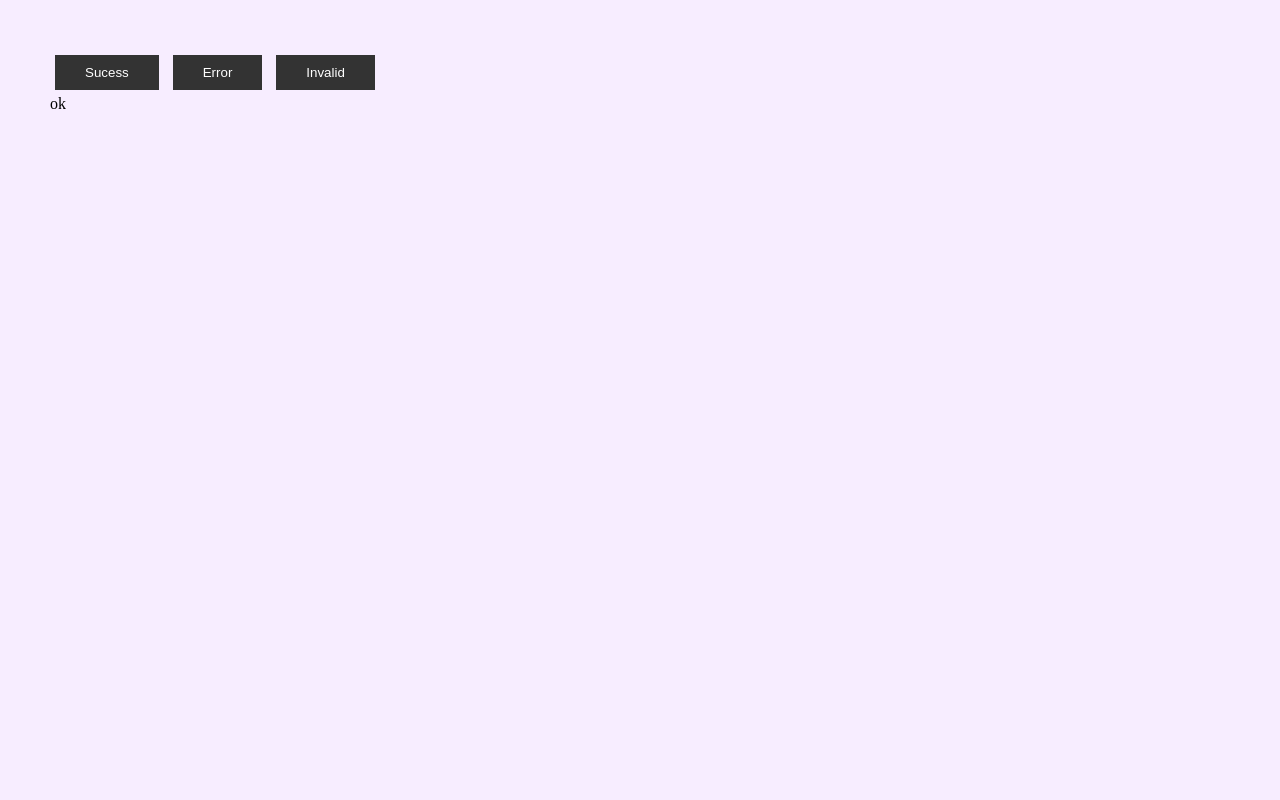
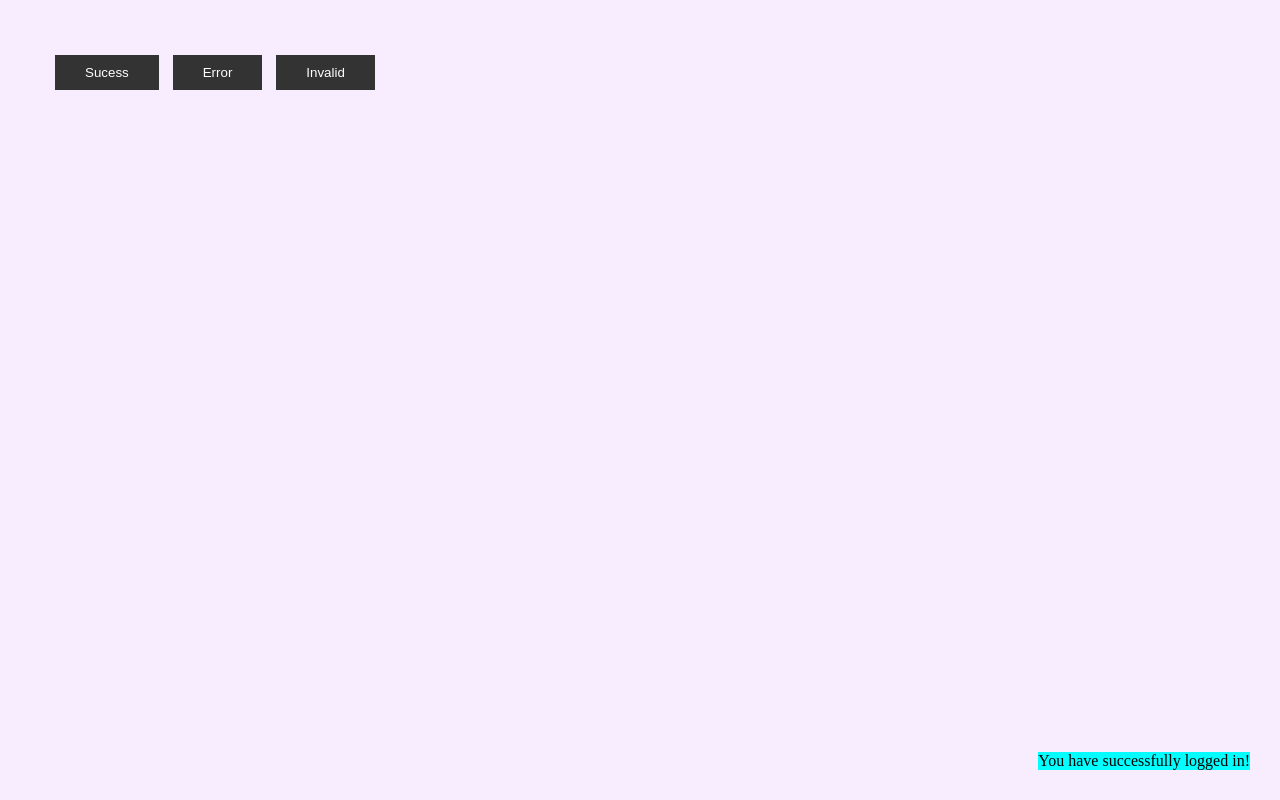
Before and after one commit to ayushptk/Toast-Notification-using-js, a plain HTML site: page index.html in a window 1280 px wide. Both pictures are taken after a click on the button "Sucess". Drawn offline with Linux system fonts and the light colour scheme.

Commit message:
Update Script

```diff
--- a/index.html
+++ b/index.html
@@ -11,9 +11,13 @@
         <button onclick="Showtoast()" >Sucess</button>
         <button onclick="Showtoast()">Error</button>
         <button onclick="Showtoast()">Invalid</button>
+        <!-- <button onclick="ShowImage()" >Show Image</button> -->
         <div id="toastBox">
-            ok
+
         </div>
+        <!-- <div id="imgbox">
+
+        </div> -->
     </div>
 </body>
 <script src="script.js"></script>
--- a/script.js
+++ b/script.js
@@ -1,7 +1,15 @@
  let toastBox = document.getElementById('toastBox');
- function showtoast(){
+ let imgbox = document.getElementById('imgbox');
+ function Showtoast(){
      let toast = document.createElement('div');
      toast.classList.add('toast');
      toast.innerHTML = 'You have successfully logged in!';
+     toastBox.appendChild(toast);
 
  }
+//  function ShowImage(){
+//     let img = document.createElement('img');
+//     img.classList.add('img');
+//     img.src = 'https://encrypted-tbn0.gstatic.com/images?q=tbn:ANd9GcTwGxx1DUJNuxRai0IV8G04TKWCpkcmRlkRhA&s';
+//     imgbox.appendChild(img);
+// }
--- a/style.css
+++ b/style.css
@@ -19,15 +19,12 @@ body{
     cursor: pointer;
 
 }
-#toast-box{
+#toastBox{
   position: absolute;
   background-color: aqua;
-  width: 100px;
-  height: 100px;
   bottom: 30px;
   right: 30px;
   display: flex;
   align-items: flex-end;
   flex-direction: column;
-
 }
```
